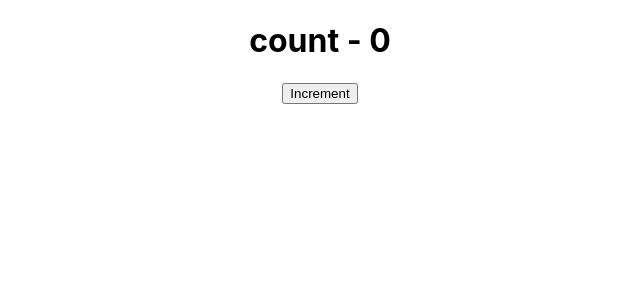
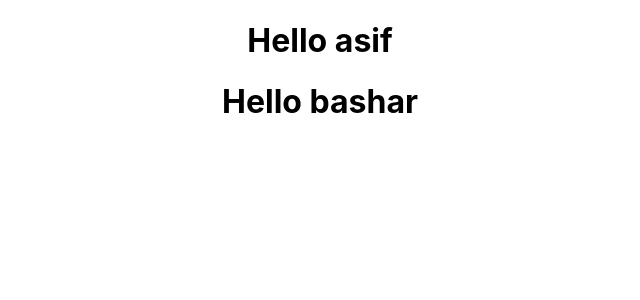
Before and after one commit to MirAfzalul/ReactJS-Tutorial, a React (Create React App) app: page / in a window 1280 px wide. Shown: the top 300 px of the page, without its empty margins (320-960 px from the left). Built offline with nearby package versions, Linux system fonts and the light colour scheme.

Commit message:
Tutorial-12-Destructuring props and state

```diff
--- a/src/App.js
+++ b/src/App.js
@@ -8,16 +8,16 @@ import Counter from './components/Counter';
 function App() {
   return (
     <div className="App">
-      {/* <Greets name= "asif" >
+      <Greets name= "asif" >
       <p>This is a paragraph</p>
       </Greets>
       <Greets name= "bashar">
         <button>Click me</button>
          </Greets>
-      <Welcome name= "MIR"/>
+      {/* <Welcome name= "MIR"/>
       <Hello/> */}
       {/* <Message/> */}
-      <Counter/>
+      {/* <Counter/> */}
     </div>
   );
 }
--- a/src/components/Greet.js
+++ b/src/components/Greet.js
@@ -1,10 +1,10 @@
 import React from 'react'
 
-const Greets=(props)=> {
-console.log(props)
+const Greets=({name})=> {
+//const {name}=props
 return <div>
-     <h1>Hello {props.name}</h1>
-     {props.children}
+     <h1>Hello {name}</h1>
+     {/* {props.children} */}
     </div>
 }
 
```
